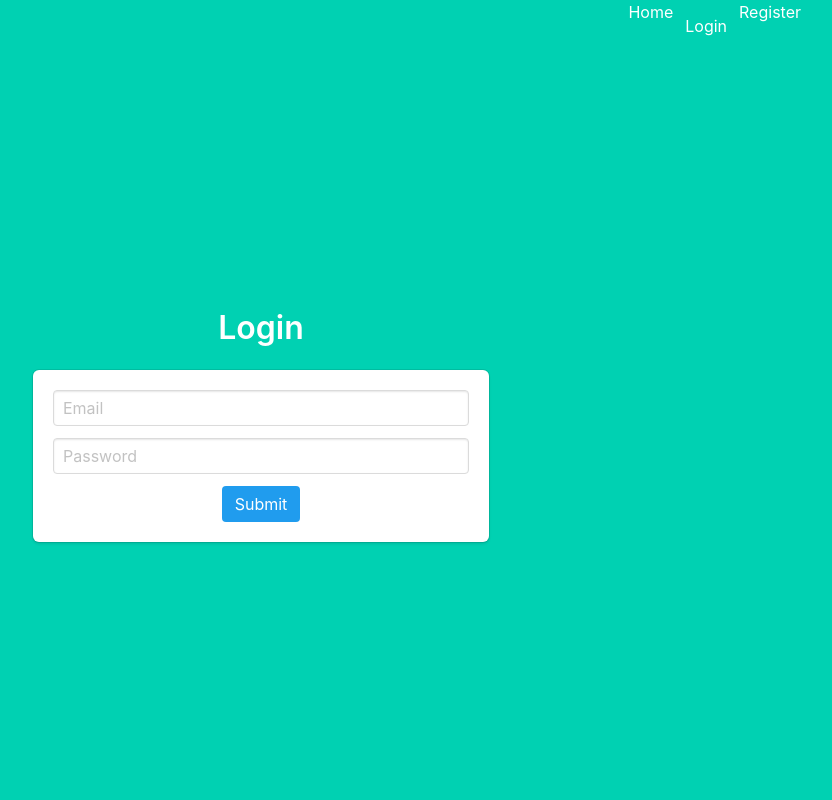
After one commit to MaxRocco/csc3094_c1016489_projectRepository-, a Flask app: page /login in a window 1280 px wide. The commit adds this page. Shown: the whole page, without its empty margins (427-1259 px from the left). Run offline with Flask 3, Linux system fonts and the light colour scheme; some libraries are stand-ins or nearby versions.

Commit message:
Add login functionality and user database

```diff
--- a/app.py
+++ b/app.py
@@ -1,8 +1,33 @@
+import os
 from flask import Flask, render_template
+from flask_sqlalchemy import SQLAlchemy
+from dotenv import load_dotenv
+from flask_login import LoginManager
+
+load_dotenv()
 
 app = Flask(__name__)
 
+app.config['SQLALCHEMY_DATABASE_URI'] = os.getenv('SQLALCHEMY_DATABASE_URI')
+app.config['SECRET_KEY'] = os.getenv('SECRET_KEY')
+app.config['SQLALCHEMY_TRACK_MODIFICATIONS'] = False
+app.config['RECAPTCHA_PUBLIC_KEY'] = os.getenv('RECAPTCHA_PUBLIC_KEY')
+app.config['RECAPTCHA_PRIVATE_KEY'] = os.getenv('RECAPTCHA_PRIVATE_KEY')
 
+db = SQLAlchemy(app)
+
+login_manager = LoginManager()
+login_manager.login_view = 'users.login'
+login_manager.init_app(app)
+
+from models import User
+@login_manager.user_loader
+def load_user(id):
+    return User.query.get(int(id))
+
+
+from users.views import users_blueprint
+app.register_blueprint(users_blueprint)
 @app.route('/')
 def index():
     return render_template('main/index.html')
--- /dev/null
+++ b/instance/instance.py
@@ -0,0 +1,3 @@
+import sqlite3
+
+conn = sqlite3.connect('mydatabase.db')
--- a/requirements.txt
+++ b/requirements.txt
@@ -1,4 +1,5 @@
-Flask
+Flask~=3.0.2
 flask_sqlalchemy
 flask_login
 flask_wtf
+wtforms~=3.1.2
--- a/templates/base.html
+++ b/templates/base.html
@@ -28,7 +28,10 @@
                        <div class="navbar-end">
                        <!--     <a href="{{ url_for('index') }}" class="navbar-item"> -->
                            Home
-                           Login
+                           </a>
+                           <a href="{{ url_for('users.login') }}" class="navbar-item">
+                               Login
+                            </a>
                            Register
                        </div>
                     </div>
--- /dev/null
+++ b/templates/users/login.html
@@ -0,0 +1,40 @@
+{% extends "base.html" %}
+
+<!--Written by Max Ramage, page for logging in users-->
+
+{% block content %}
+    <div class="column is-5 is-offset-4">
+        <h3 class="title">Login</h3>
+        <div class="box">
+            {% with messages = get_flashed_messages() %}
+                {% if messages %}
+                    <div class="notification is-danger">
+                        {{ messages[0] }}
+                    </div>
+                {% endif %}
+            {% endwith %}
+                <form method="POST">
+                    <div class="field">
+                        {{ form.csrf_token() }}
+                        <div class="control">
+                            {{ form.email(class="input", placeholder="Email") }}
+                            {% for error in form.email.errors %}
+                                {{ error }}
+                            {% endfor %}
+                        </div>
+                    </div>
+                    <div class="field">
+                        <div class="control">
+                            {{ form.password(class="input", placeholder="Password") }}
+                        </div>
+                    </div>
+                    <div>
+                        {{ form.recaptcha }}
+                    </div>
+                    <div>
+                        {{ form.submit(class="button is-info is-centered") }}
+                    </div>
+                </form>
+        </div>
+    </div>
+{% endblock %}
--- /dev/null
+++ b/users/forms.py
@@ -0,0 +1,48 @@
+from flask_wtf import FlaskForm, RecaptchaField
+from wtforms import StringField, SubmitField, PasswordField, SelectField
+from wtforms.validators import DataRequired, Email, NoneOf, ValidationError, Length, EqualTo, Regexp
+import re
+
+
+# Form for registering users
+class RegisterForm(FlaskForm):
+
+    def validate_password(self, password):
+
+        p = re.compile(r"(?=.*\d)(?=.*[a-z])(?=.*[A-Z])(?=.*[^a-zA-Z0-9])")
+
+        if not p.match(password.data):
+            raise ValidationError(
+                "Password must contain at least one digit, one lowercase character, one uppercase character and one "
+                "special character.")
+
+    def validate_firstName(self, firstname):
+
+        p = re.compile('[a-zA-Z0-9\s]+$')
+
+        if not p.match(firstname.data):
+            raise ValidationError(
+                "Firstname must not include any of the following: * ? ! ' ^ + % & / ( ) = } ] [ { $ # @ < >")
+
+    def validate_lastName(self, lastname):
+
+        p = re.compile('[a-zA-Z0-9\s]+$')
+
+        if not p.match(lastname.data):
+            raise ValidationError(
+                "Lastname must not include any of the following: * ? ! ' ^ + % & / ( ) = } ] [ { $ # @ < >")
+
+    email = StringField(validators=[DataRequired(), Email()])
+    firstname = StringField(validators=[DataRequired(), validate_firstName])
+    lastname = StringField(validators=[DataRequired(), validate_lastName])
+    password = PasswordField(validators=[DataRequired(), Length(min=6, max=12), validate_password])
+    confirm_password = PasswordField(
+        validators=[DataRequired(), EqualTo('password', message="The passwords entered must be equal.")])
+    submit = SubmitField()
+
+
+class LoginForm(FlaskForm):
+    recaptcha = RecaptchaField()
+    email = StringField(validators=[DataRequired()])
+    password = PasswordField(validators=[DataRequired()])
+    submit = SubmitField()
--- /dev/null
+++ b/users/views.py
@@ -0,0 +1,99 @@
+import logging
+import bcrypt
+from flask import Blueprint, render_template, flash, redirect, url_for, request
+from flask_login import login_user, current_user, login_required, logout_user
+
+from app import db
+from users.forms import RegisterForm, LoginForm
+# from app import db
+# from models import required_roles
+
+# Blueprint configuration
+users_blueprint = Blueprint('users', __name__, template_folder='templates')
+
+
+# Login user view
+@users_blueprint.route('/login', methods=['GET', 'POST'])
+def login():
+    form = LoginForm()
+
+    if form.validate_on_submit():
+        user = User.query.filter_by(email=form.email.data).first()
+
+        if not user:
+            flash('No user found with that email', 'error')
+        elif not bcrypt.checkpw(form.password.data.encode('utf-8'), user.password):
+            logging.warning('SECURITY - Invalid Login Attempt [%s, %s]', form.email.data, request.remote_addr)
+            flash('Incorrect password', 'error')
+        else:
+            login_user(user)
+            logging.warning('SECURITY - Log in [%s, %s, %s]', current_user.id, form.email.data, request.remote_addr)
+            return redirect(url_for('users.profile'))
+
+    return render_template('users/login.html', form=form)
+
+
+# User profile view
+@users_blueprint.route('/profile')
+@login_required
+def profile():
+    user_id = current_user.id
+
+    return render_template('users/profile.html', name=current_user.firstname)
+
+
+# User account view
+@users_blueprint.route('/account')
+@login_required
+def account():
+    return render_template('users/account.html',
+                           acc_no=current_user.id,
+                           email=current_user.email,
+                           firstname=current_user.firstname,
+                           lastname=current_user.lastname,
+                           industry=current_user.industry,
+                           region=current_user.region)
+
+
+from models import User
+
+
+@users_blueprint.route('/register', methods=['GET', 'POST'])
+def register():
+    form = RegisterForm()
+
+    if form.validate_on_submit():
+        user = User.query.filter_by(email=form.email.data).first()
+
+        if user:
+            flash('Email address already exists', 'danger')
+            return render_template('users/register.html', form=form)
+
+        new_user = User(email=form.email.data,
+                        firstname=form.firstname.data,
+                        lastname=form.lastname.data,
+                        password=form.password.data,
+                        role='user')
+
+        db.session.add(new_user)
+        db.session.commit()
+
+        logging.warning('SECURITY - Register [%s, %s]', form.email.data, request.remote_addr)
+
+        flash('Registration successful. Please log in.', 'success')
+        return redirect(url_for('users.login'))
+
+    # Flash validation errors to the user
+    for field, errors in form.errors.items():
+        for error in errors:
+            flash(f'{field.capitalize()}: {error}', 'danger')
+
+    return render_template('users/register.html', form=form)
+
+
+@users_blueprint.route('/logout')
+@login_required
+def logout():
+    logging.warning('SECURITY - Log Out [%s, %s, %s]', current_user.id, current_user.email, request.remote_addr)
+    logout_user()
+    return redirect(url_for('index'))
```
Also changed, not shown: models.py (added, +81 -0 lines), templates/users/profile.html (added, +7 -0 lines), users/__init__.py (added), 1 other file.
